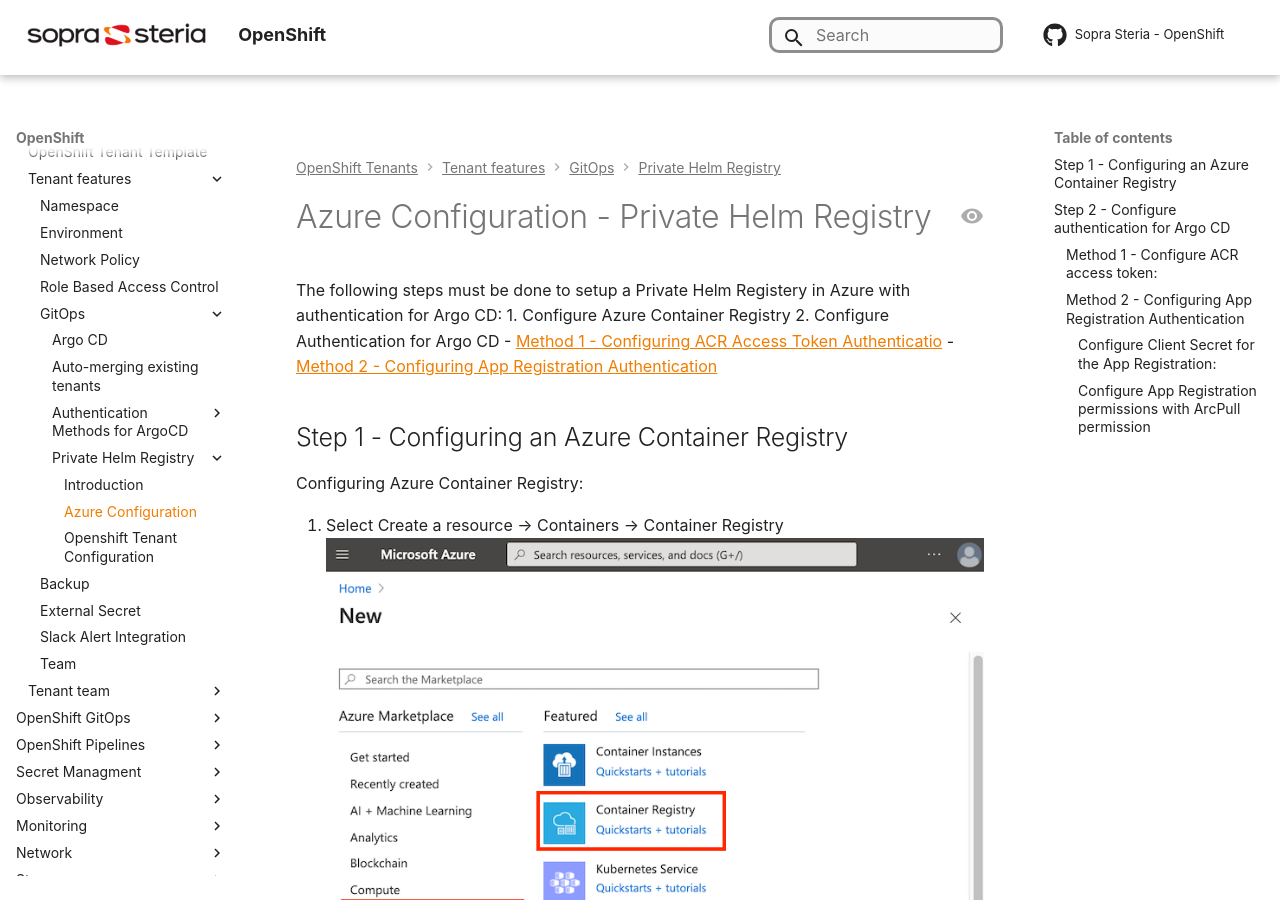
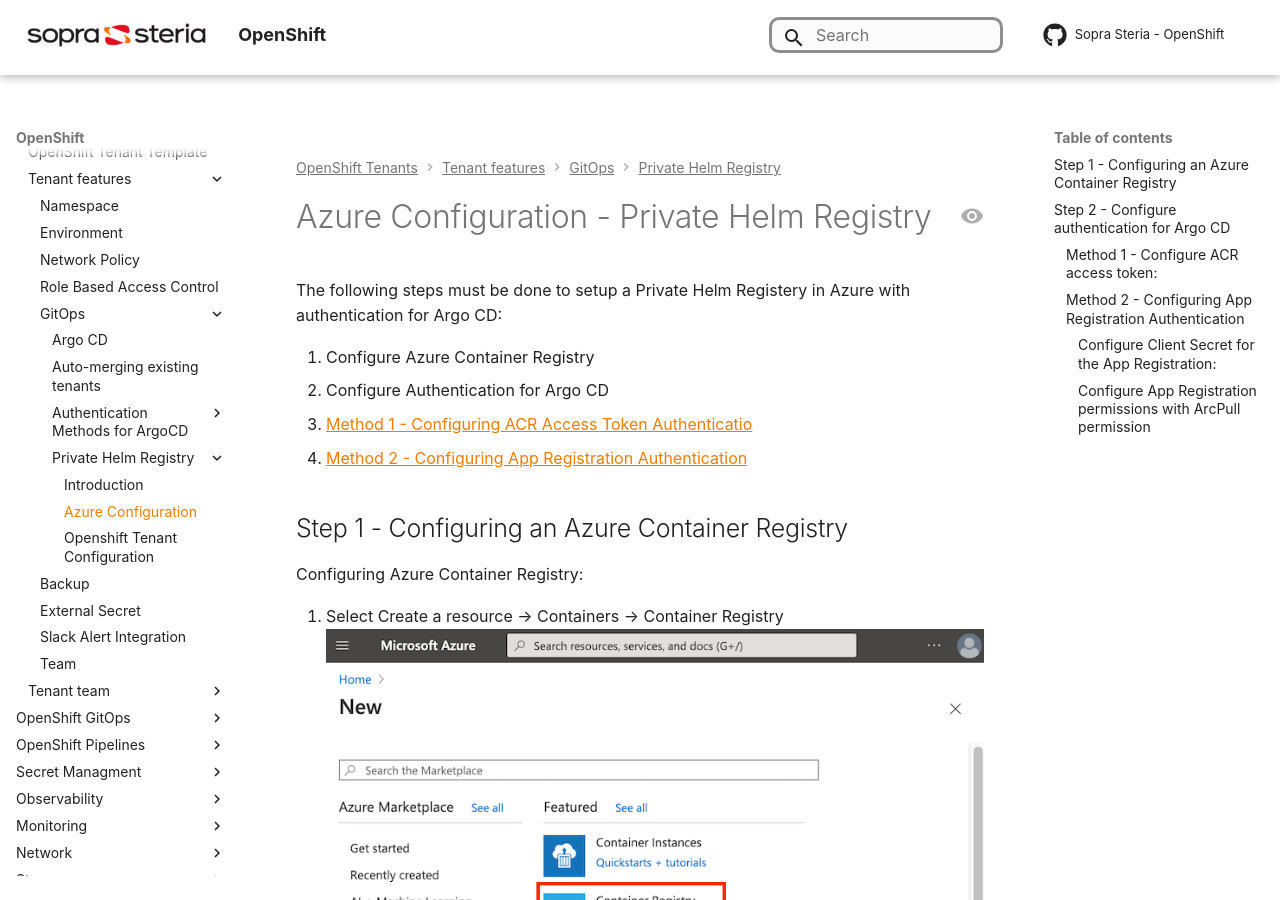
Before and after one commit to Sopra-Steria-Norge-Kubernetes/OpenShift, an MkDocs documentation site: the page built from docs/OpenShift Tenants/Tenant features/GitOps/Private Helm Registry/private-helm-registry-azure.md, in a window 1280 px wide and 900 px high. Built offline with MkDocs 1.6.1 and Material for MkDocs 9.7.7, drawn with Linux system fonts in a browser that asks for light colours; some web fonts are replaced; comment, search, counter and statistics services are not loaded; some of the changed lines change nothing that is shown.

Commit message:
small fixes

```diff
--- a/docs/OpenShift Tenants/Tenant features/GitOps/Private Helm Registry/private-helm-registry-azure.md
+++ b/docs/OpenShift Tenants/Tenant features/GitOps/Private Helm Registry/private-helm-registry-azure.md
@@ -3,10 +3,11 @@
 <!-- To create a private helm registry there are a few configuration steps that need to be done. In the Azure environment we need to configure an Azure Container Registry (ACR). To authenticate towards the ACR we have two methodes. The recommended method involves using an ACR access token and the ACR username for authentication. The second method would be to configure authentication through an App Registartion using the Application ID and an Application Secret. In addition to these Azure resources, we need to configure sealed secrets using kubeseal which will be used to integrate Argo CD. -->
 
 The following steps must be done to setup a Private Helm Registery in Azure with authentication for Argo CD:
+
 1. Configure Azure Container Registry
 2. Configure Authentication for Argo CD
-    - [Method 1 - Configuring ACR Access Token Authenticatio](#configuring-acr-access-token-authentication-method-1)
-    - [Method 2 - Configuring App Registration Authentication](#configuring-app-registration-authentication-method-2)
+   1. [Method 1 - Configuring ACR Access Token Authenticatio](#configuring-acr-access-token-authentication-method-1)
+   2. [Method 2 - Configuring App Registration Authentication](#configuring-app-registration-authentication-method-2)
 
 
 ## Step 1 - Configuring an Azure Container Registry
```
